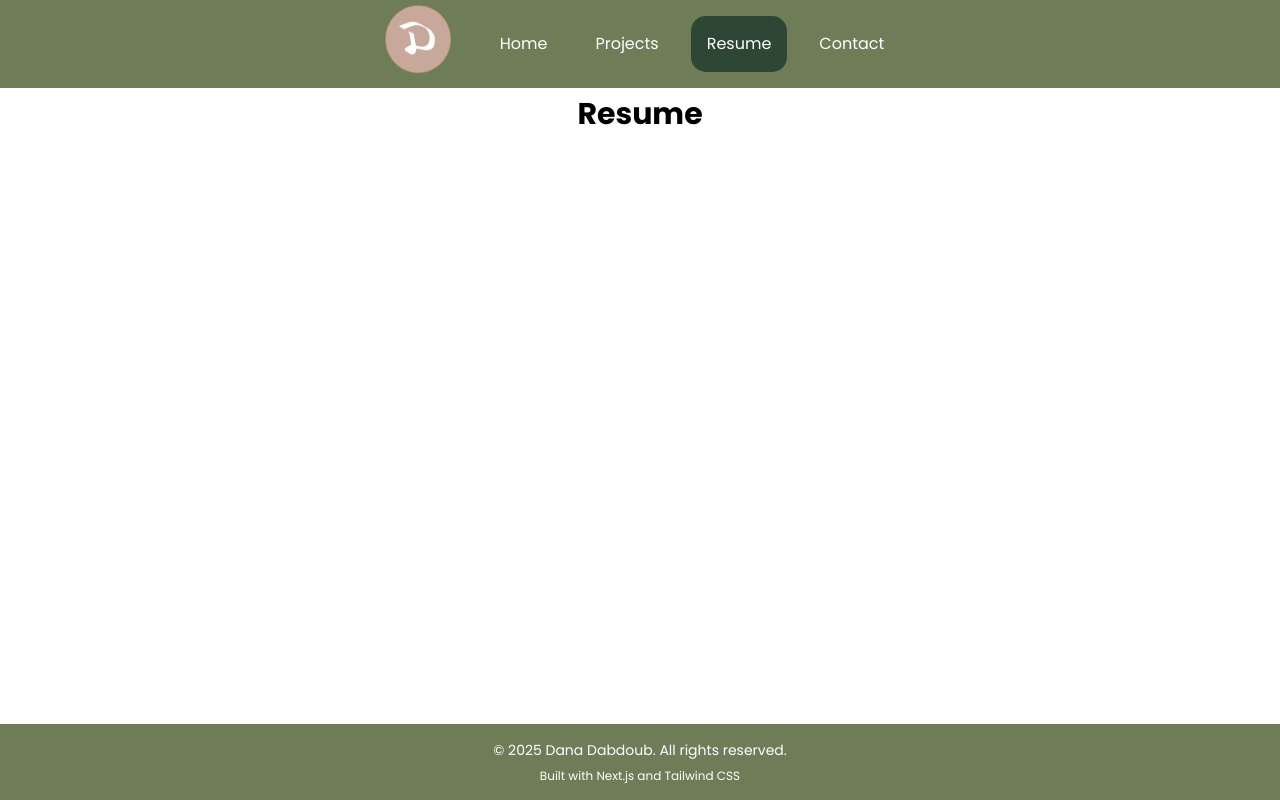
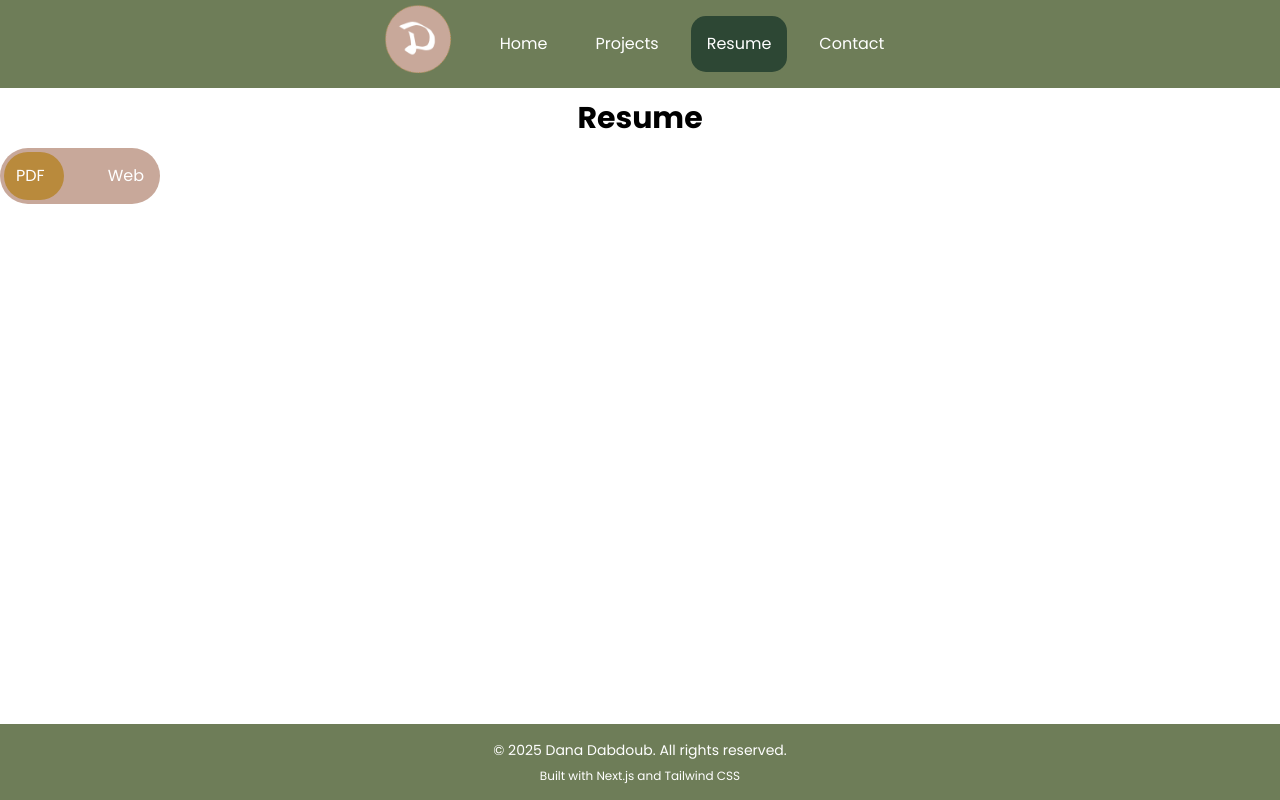
Before and after one commit to danad1821/portfolio, a Next.js app: page /resume in a window 1280 px wide. Built offline with nearby package versions, Linux system fonts and the light colour scheme.

Commit message:
started on resume

```diff
--- a/src/app/resume/page.tsx
+++ b/src/app/resume/page.tsx
@@ -1,11 +1,42 @@
-
-export default function Resume(){
-    return(
-        <>
-        <main>
-            <h1 className="font-bold text-3xl text-center m-2">Resume</h1>
-
-        </main>
-        </>
-    )
+"use client";
+import { useState } from "react";
+export default function Resume() {
+  const [viewMode, setViewMode] = useState(false);
+  const changeSelectedViewMode = () => {
+    setViewMode(!viewMode);
+  };
+  return (
+    <>
+      <main>
+        <h1 className="font-bold text-3xl text-center m-3">Resume</h1>
+        <section className="flex bg-color-pink justify-between items-center text-white rounded-full relative w-40 ">
+          <div
+            className={`absolute rounded-full min-w-15 bg-gold min-h-12 transition-all duration-5 ease-in-out z-1 p-2 ${
+              viewMode ? "right-1" : "left-1"
+            }`}
+          ></div>
+          <div className="bg-transparent m-2 z-2 p-2">
+            <label htmlFor="pdfFormat">PDF</label>
+            <input
+              type="checkbox"
+              name="pdf"
+              id="pdfFormat"
+              className="hidden"
+              onChange={changeSelectedViewMode}
+            />
+          </div>
+          <div className="bg-transparent m-2 z-2 p-2">
+            <label htmlFor="webFormat">Web</label>
+            <input
+              type="checkbox"
+              name="web"
+              id="webFormat"
+              className="hidden"
+              onChange={changeSelectedViewMode}
+            />
+          </div>
+        </section>
+      </main>
+    </>
+  );
 }
```
